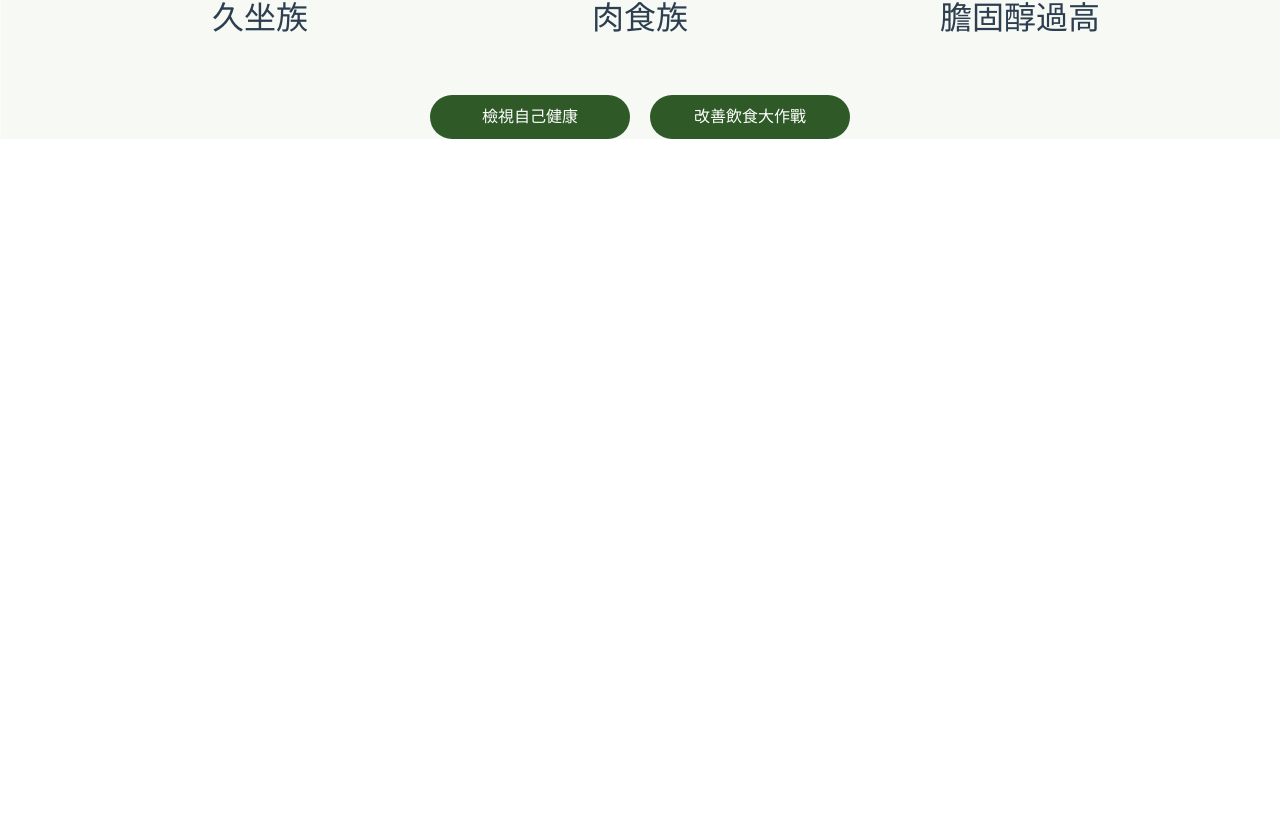
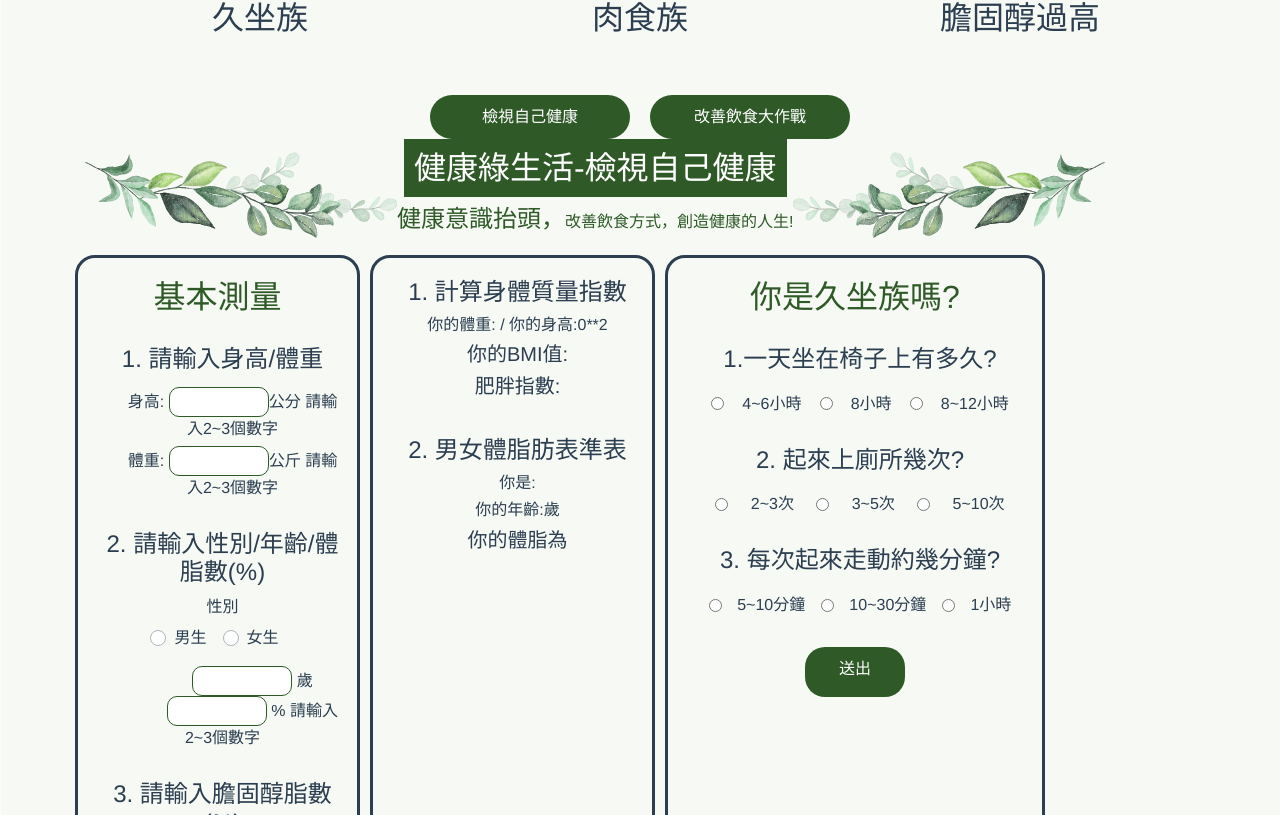
Before and after one commit to katelove/greenLatteVue, a Vue app: page / in a window 1280 px wide. Shown: the part 1765-2580 px from the top of the page. Before the commit the page ends 1904 px from the top, so only its background shows below. Built offline with nearby package versions, Linux system fonts and the light colour scheme.

Commit message:
基本測量:量體脂功能

```diff
--- a/src/components/HealthTest.vue
+++ b/src/components/HealthTest.vue
@@ -35,9 +35,20 @@
                 </div>
               </div>
               <div class="base_two">
-                <h4>2. 請輸入體脂數(%)</h4>
-                <input type="text" name="bodyFat" id="bodyFat" required> %
+                <h4>2. 請輸入性別/年齡/體脂數(%)</h4>
+                <b-form-group label="性別" >
+                  <b-form-radio-group
+                  id="radio-group-1"
+                  v-model="selectedGender"
+                  :options="options"
+                  name="radio-options" required
+                  ></b-form-radio-group>
+                </b-form-group>
+                <input type="text" name="ageFat" id="ageFat" v-model.number="ageFat" required> 歲
+                <input type="text" name="bodyFat" id="bodyFat" v-model.number="bodyFat" required> %
                 <span>請輸入2~3個數字</span>
+                <!-- <input type="radio" name="boy" id="boy" v-model="boy">男性
+                <input type="radio" name="girl" id="girl" v-model="girl">女性 -->
               </div>
               <div class="base_third">
                 <h4>3. 請輸入膽固醇脂數(%)</h4>
@@ -58,8 +69,15 @@
               <h5>你的BMI值: <b>{{bmiValue()}}</b></h5>
               <h5>肥胖指數: <b>{{fatValue()}}</b></h5>
             </div>
-            <div class="base_two"></div>
-            <div class="base_third"></div>
+            <div class="base_two">
+              <h4>2. 男女體脂肪表準表</h4>
+              <h6>你是: <b>{{selectedGender}}</b></h6>
+              <h6>你的年齡:<b>{{ageFat}}</b>歲</h6>
+              <h5>你的體脂為<b>{{bodyfatNum()}}</b></h5>
+            </div>
+            <div class="base_third">
+
+            </div>
             </div>
           </div>
             <div class="col-sm-12 col-md-12 col-lg-4 col-xl-4 chk_base">
@@ -127,7 +145,14 @@ export default {
   data () {
     return {
       heighV: '',
-      weightV: ''
+      weightV: '',
+      selectedGender: '',
+      options: [
+        { text: '男生', value: '男生' },
+        { text: '女生', value: '女生' }
+      ],
+      ageFat: '',
+      bodyFat: ''
     }
   },
   methods: {
@@ -159,6 +184,43 @@ export default {
           return '中度肥胖'
         } else {
           return '重度肥胖'
+        }
+      }
+    },
+    bodyfatNum: function () {
+      console.log('性別:' + this.selectedGender + '年齡:' + this.ageFat + '體脂:' + this.bodyfat)
+      if (this.selectedGender === '男生') {
+        if (this.ageFat <= 30 && this.ageFat > 18) {
+          // 18~30
+          if (this.bodyFat >= 14 && this.bodyFat <= 20) {
+            return '理想'
+          } else if (this.bodyFat > 25) {
+            return '肥胖'
+          }
+        } else if (this.ageFat > 30 && this.ageFat <= 69) {
+          // 30~69
+          if (this.bodyFat >= 17 && this.bodyFat <= 23) {
+            return '理想'
+          } else if (this.bodyFat > 25) {
+            return '肥胖'
+          }
+        }
+      } else {
+        // 女生
+        if (this.ageFat <= 30 && this.ageFat > 18) {
+          // 18~30
+          if (this.bodyFat >= 17 && this.bodyFat <= 24) {
+            return '理想'
+          } else if (this.bodyFat > 30) {
+            return '肥胖'
+          }
+        } else if (this.ageFat > 30 && this.ageFat <= 69) {
+          // 30~69
+          if (this.bodyFat >= 20 && this.bodyFat <= 27) {
+            return '理想'
+          } else if (this.bodyFat > 30) {
+            return '肥胖'
+          }
         }
       }
     }
--- a/src/views/Home.vue
+++ b/src/views/Home.vue
@@ -3,7 +3,7 @@
 <section id="sec1"><Carousel/></section>
 <ParaagraphOne/>
 <section id="sec2"><BodyDA/></section>
-<section id="sec3"></section>
+<section id="sec3"><HealthTest/></section>
 <section id="sec4"></section>
 <section id="sec5"></section>
 <section id="sec6"></section>
@@ -18,11 +18,12 @@
 import Carousel from '../components/Carousel'
 import BodyDA from '../components/BodyDA'
 import ParaagraphOne from '../components/ParaagraphOne'
+import HealthTest from '../components/HealthTest'
 
 export default {
   name: 'carousel',
   components: {
-    Carousel, BodyDA, ParaagraphOne
+    Carousel, BodyDA, ParaagraphOne, HealthTest
   }
 }
 </script>
```
Lines whose indentation alone changed are shown as unchanged.
